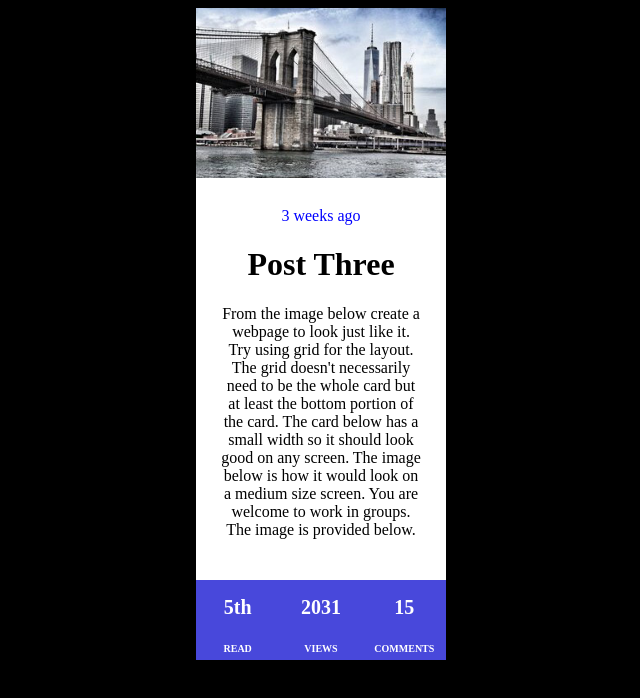
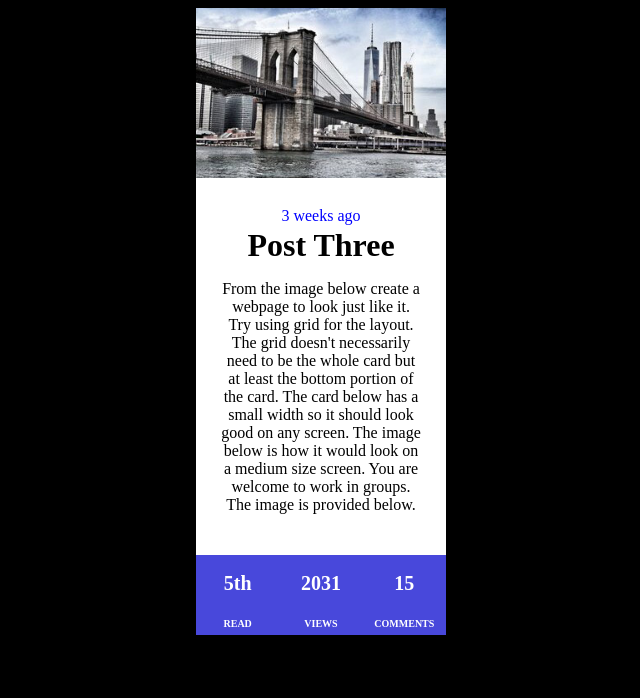
Before and after one commit to jadams868/wdd130, a plain HTML site: page wwr/ice/ice9.html in a window 1280 px wide. Shown: the whole page, without its empty margins (319-959 px from the left). Drawn offline with Linux system fonts and the light colour scheme.

Commit message:
updated ice challenge 09

```diff
--- a/wwr/ice/styles/ice9.css
+++ b/wwr/ice/styles/ice9.css
@@ -8,12 +8,17 @@ body {
     background-color: white;
 
 }
+
 .headerimage {
     width: 100%;
 }
 
 .awesomeart p1 {
     color: blue;
+}
+
+.awesomeart h1 {
+    margin: 1% 0 0 0;
 }
 
 .awesomeart {
@@ -49,3 +54,6 @@ body {
 /* .gridcontainer > * {
     border: 2px solid white;
 } */
+
+/* border-bottom: none;
+border-top: none' */
```
